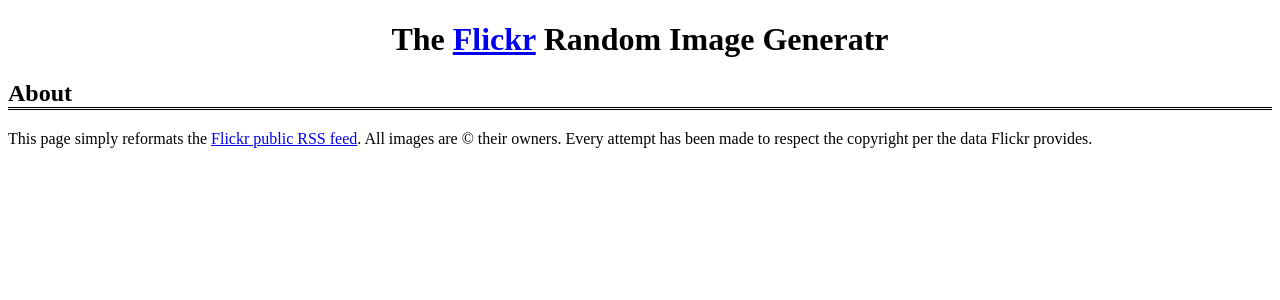
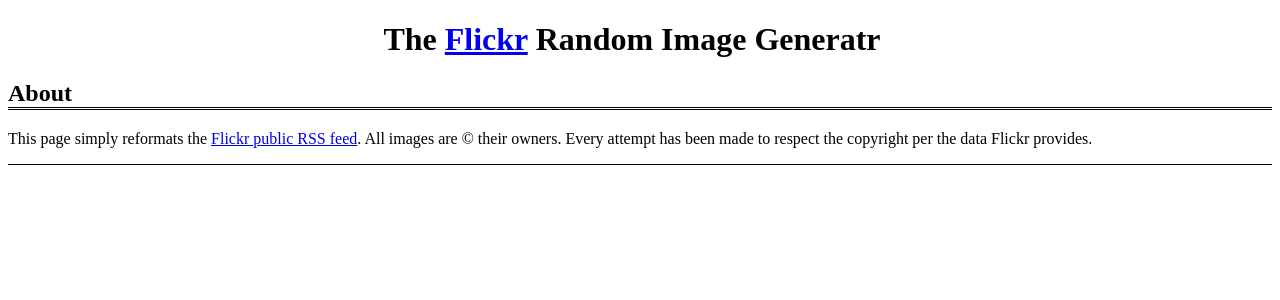
Before and after one commit to fluffy-critter/flrig, a Flask app: template templates/flrig.html in a window 1280 px wide. Shown: the top 300 px of the page. Run offline with Flask 2, Linux system fonts and the light colour scheme; the template is opened without the code that fills it, so the values that code supplies are empty; some libraries are stand-ins or nearby versions.

Commit message:
layout fixes

```diff
--- a/static/style.css
+++ b/static/style.css
@@ -5,6 +5,10 @@
 }
 
 #pw_adbox_1715_1_0 {
+    clear: both;
+    border-top: solid black 1px;
+    margin-top: 1em;
+    padding-top: 1em;
 }
 
 h1 { text-align: center; }
--- a/templates/flrig.html
+++ b/templates/flrig.html
@@ -24,8 +24,6 @@
 
 </head><body>
 
-<h1>The <a href="http://flickr.com/">Flickr</a> {{ tag.title() if tag else 'Random' }} Image Generatr</h1>
-
 <!-- Project Wonderful Ad Box Code -->
 <div id="pw_adbox_70223_3_0"></div>
 <script type="text/javascript"></script>
@@ -34,13 +32,10 @@
 </noscript>
 <!-- End Project Wonderful Ad Box Code -->
 
-<!-- Project Wonderful Ad Box Code -->
-<div id="pw_adbox_1715_1_0"></div>
-<script type="text/javascript"></script>
-<noscript><map name="admap1715" id="admap1715"><area href="http://www.projectwonderful.com/out_nojs.php?r=0&c=0&id=1715&type=1" shape="rect" coords="0,0,468,60" title="" alt="" target="_top" /></map>
-<table cellpadding="0" cellspacing="0" style="width:468px;border-style:none;background-color:;"><tr><td><img src="http://www.projectwonderful.com/nojs.php?id=1715&type=1" style="width:468px;height:60px;border-style:none;" usemap="#admap1715" alt="" /></td></tr><tr><td colspan="1"><center><a style="font-size:10px;color:#0000ff;text-decoration:none;line-height:1.2;font-weight:bold;font-family:Tahoma, verdana,arial,helvetica,sans-serif;text-transform: none;letter-spacing:normal;text-shadow:none;white-space:normal;word-spacing:normal;" href="http://www.projectwonderful.com/advertisehere.php?id=1715&type=1&tag=2064" target="_blank">Your ad here, right now: $0</a></center></td></tr></table>
-</noscript>
-<!-- End Project Wonderful Ad Box Code -->
+
+<h1>The <a href="http://flickr.com/">Flickr</a> {{ tag.title() if tag else 'Random' }} Image Generatr</h1>
+
+
 
 <h2>About</h2>
 
@@ -81,3 +76,16 @@
 </div></div>
 </div>
 {% endfor %}
+
+
+<!-- Project Wonderful Ad Box Code -->
+<div id="pw_adbox_1715_1_0"></div>
+<script type="text/javascript"></script>
+<noscript><map name="admap1715" id="admap1715"><area href="http://www.projectwonderful.com/out_nojs.php?r=0&c=0&id=1715&type=1" shape="rect" coords="0,0,468,60" title="" alt="" target="_top" /></map>
+<table cellpadding="0" cellspacing="0" style="width:468px;border-style:none;background-color:;"><tr><td><img src="http://www.projectwonderful.com/nojs.php?id=1715&type=1" style="width:468px;height:60px;border-style:none;" usemap="#admap1715" alt="" /></td></tr><tr><td colspan="1"><center><a style="font-size:10px;color:#0000ff;text-decoration:none;line-height:1.2;font-weight:bold;font-family:Tahoma, verdana,arial,helvetica,sans-serif;text-transform: none;letter-spacing:normal;text-shadow:none;white-space:normal;word-spacing:normal;" href="http://www.projectwonderful.com/advertisehere.php?id=1715&type=1&tag=2064" target="_blank">Your ad here, right now: $0</a></center></td></tr></table>
+</noscript>
+<!-- End Project Wonderful Ad Box Code -->
+
+
+</body>
+</html>
```
